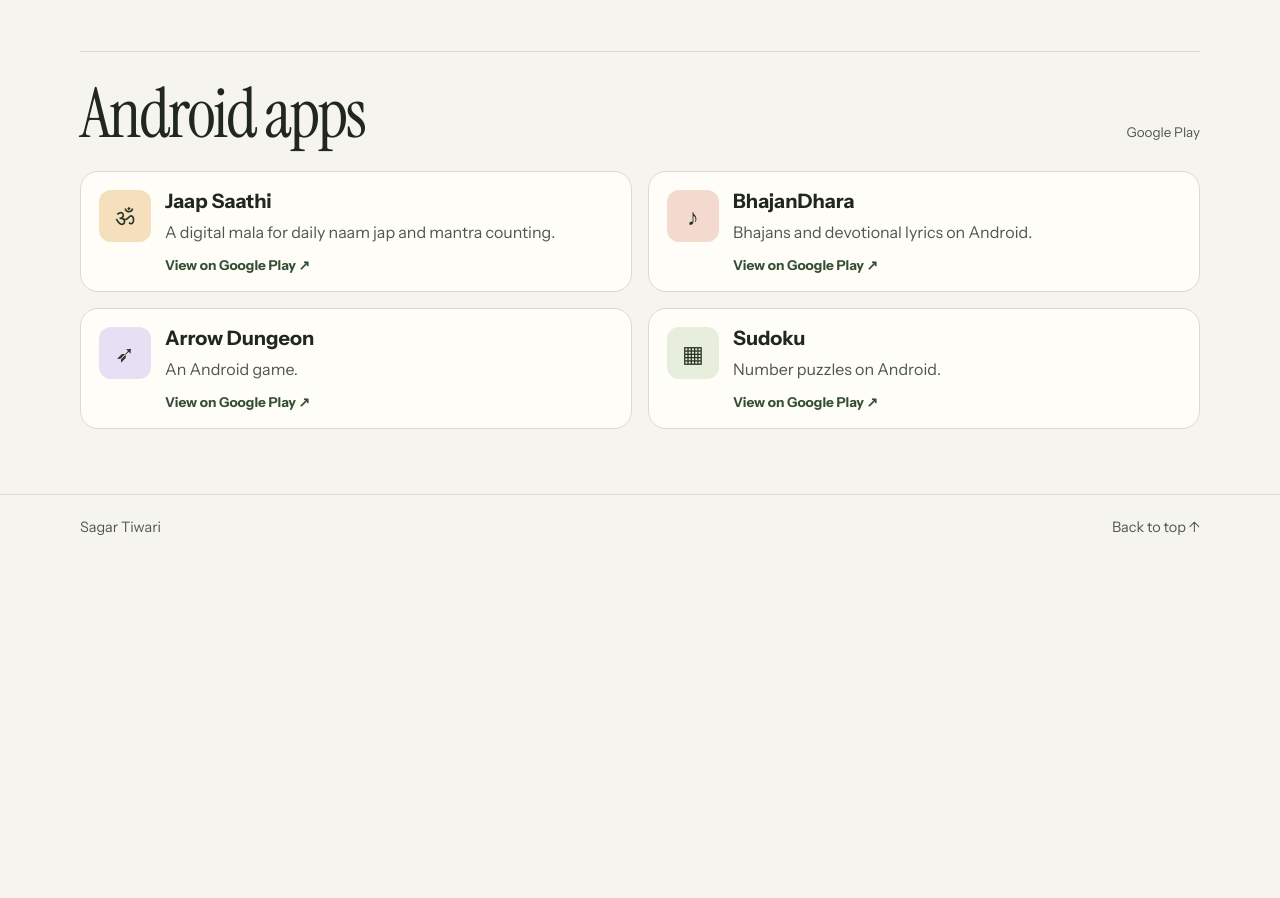
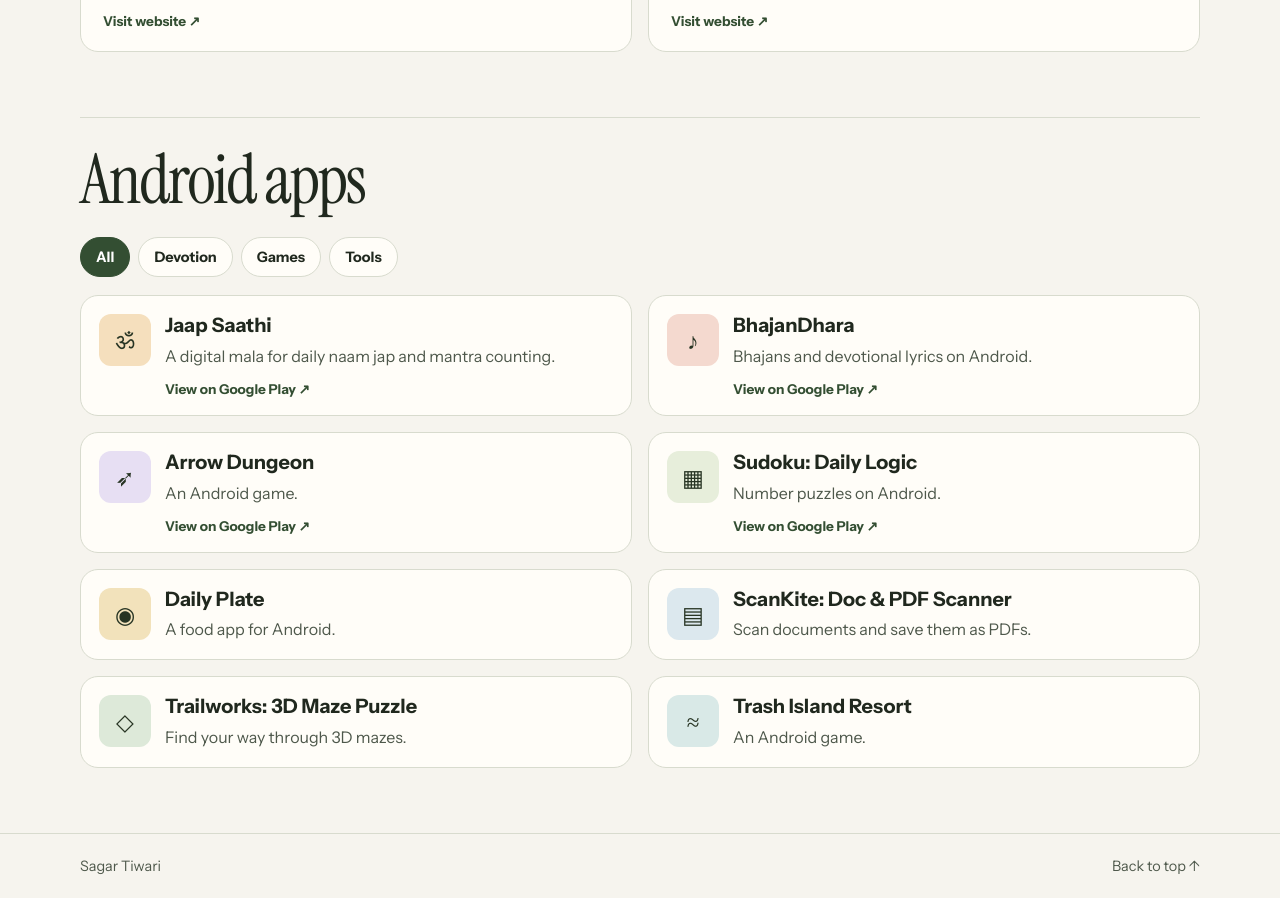
Before and after one commit to sagardevstudio/sagar-1711.github.io, a plain HTML site: page index.html in a window 1280 px wide. Shown: the part 1026-1924 px from the top of the page. Before the commit the page ends 1585 px from the top, so only its background shows below. Drawn offline with Linux system fonts and the light colour scheme.

Commit message:
Add app filters, animation, and four projects

```diff
--- a/index.html
+++ b/index.html
@@ -50,6 +50,25 @@ h3{font-size:1.24rem;line-height:1.2}
 .app-copy{display:grid;gap:6px}
 .app-icon{display:grid;place-items:center;width:52px;aspect-ratio:1;border-radius:12px;background:var(--tone,#e7eedb);color:#273423;font-size:1.45rem;font-family:Georgia,serif}
 .app-icon img{width:100%;border-radius:inherit}
+.hero{position:relative;isolation:isolate;overflow:hidden}
+.hero-orbit{position:absolute;z-index:-1;right:5%;top:13%;width:min(38vw,350px);aspect-ratio:1;border-radius:50%;border:1px solid #9ba691;background:radial-gradient(circle at 38% 30%,#e8eacb,#cedbc2 55%,#a8c2a6);box-shadow:0 0 0 18px #b8c9aa30,0 0 0 38px #b8c9aa18;animation:float 7s ease-in-out infinite alternate}
+.hero-orbit::after{content:"";position:absolute;inset:12%;border-radius:50%;border:1px dashed #47684880}
+@keyframes float{to{transform:translate(-8px,14px) rotate(12deg)}}
+.hero-actions{display:flex;gap:10px;flex-wrap:wrap;margin-top:26px}
+.pill,.filter{font:inherit;font-size:.9rem;font-weight:700;border:1px solid var(--line);border-radius:100px;padding:10px 15px;background:#fffdf8;color:var(--ink);cursor:pointer}
+.pill:first-child,.filter[aria-pressed="true"]{background:var(--accent);color:white;border-color:var(--accent)}
+.pill:hover,.filter:hover{border-color:var(--accent)}
+.filter:focus-visible{outline:3px solid #557249;outline-offset:4px}
+.filters[hidden]{display:none}
+.filters{display:flex;flex-wrap:wrap;gap:8px;margin-bottom:18px}
+.app[hidden]{display:none}
+.app:where(article):hover{transform:none}
+.app-copy h3{overflow-wrap:anywhere}
+.app-icon{transition:transform .25s ease}
+.app:hover .app-icon{transform:rotate(-8deg) scale(1.08)}
+.card.enter{animation:arrive .45s ease-out both}
+@media(max-width:680px){.hero-orbit{right:-8%;top:12%;opacity:.5}}
+@media(prefers-reduced-motion:reduce){.app:hover .app-icon{transform:none}}
 footer{border-top:1px solid var(--line);font-size:.9rem;color:var(--soft)}
 @keyframes arrive{from{opacity:0;transform:translateY(14px)}to{opacity:1;transform:translateY(0)}}
 @media(max-width:680px){.wrap{width:calc(100% - 32px)}.web-grid,.app-grid{grid-template-columns:1fr}.art{min-height:170px}.brand{max-width:10ch}.body{padding:18px}}
@@ -67,8 +86,10 @@ footer{border-top:1px solid var(--line);font-size:.9rem;color:var(--soft)}
 </header>
 <main class="wrap">
 <div class="hero">
+<div class="hero-orbit" aria-hidden="true"></div>
 <h1>Sagar <em>Tiwari.</em></h1>
 <p>I build websites and Android apps for learning, daily practice, and play.</p>
+<div class="hero-actions"><a class="pill" href="#websites">Explore websites ↓</a><a class="pill" href="#apps">Browse apps ↓</a></div>
 </div>
 <section id="websites" aria-labelledby="websites-heading">
 <div class="section-head"><h2 id="websites-heading">Websites</h2></div>
@@ -84,27 +105,67 @@ footer{border-top:1px solid var(--line);font-size:.9rem;color:var(--soft)}
 </div>
 </section>
 <section id="apps" aria-labelledby="apps-heading">
-<div class="section-head"><h2 id="apps-heading">Android apps</h2><span>Google Play</span></div>
+<div class="section-head"><h2 id="apps-heading">Android apps</h2></div>
+<div class="filters" role="group" aria-label="Filter apps" hidden>
+<button class="filter" type="button" aria-pressed="true" data-filter="all">All</button>
+<button class="filter" type="button" aria-pressed="false" data-filter="devotion">Devotion</button>
+<button class="filter" type="button" aria-pressed="false" data-filter="games">Games</button>
+<button class="filter" type="button" aria-pressed="false" data-filter="tools">Tools</button>
+</div>
 <div class="app-grid">
-<a class="card app" href="https://play.google.com/store/apps/details?id=com.sagartiwari.jaapsaathi">
+<a class="card app" data-category="devotion" href="https://play.google.com/store/apps/details?id=com.sagartiwari.jaapsaathi">
 <span class="app-icon" style="--tone:#f5dfbd" aria-hidden="true">ॐ</span>
 <div class="app-copy"><h3>Jaap Saathi</h3><p>A digital mala for daily naam jap and mantra counting.</p><span class="action">View on Google Play ↗</span></div>
 </a>
-<a class="card app" href="https://play.google.com/store/apps/details?id=com.bhajandhara.app">
+<a class="card app" data-category="devotion" href="https://play.google.com/store/apps/details?id=com.bhajandhara.app">
 <span class="app-icon" style="--tone:#f4d9cf" aria-hidden="true">♪</span>
 <div class="app-copy"><h3>BhajanDhara</h3><p>Bhajans and devotional lyrics on Android.</p><span class="action">View on Google Play ↗</span></div>
 </a>
-<a class="card app" href="https://play.google.com/store/apps/details?id=com.sagartiwari.arrowdungeon">
+<a class="card app" data-category="games" href="https://play.google.com/store/apps/details?id=com.sagartiwari.arrowdungeon">
 <span class="app-icon" style="--tone:#e7dff3" aria-hidden="true">➶</span>
 <div class="app-copy"><h3>Arrow Dungeon</h3><p>An Android game.</p><span class="action">View on Google Play ↗</span></div>
 </a>
-<a class="card app" href="https://play.google.com/store/apps/details?id=com.sagartiwari.sudoku">
+<a class="card app" data-category="games" href="https://play.google.com/store/apps/details?id=com.sagartiwari.sudoku">
 <span class="app-icon" aria-hidden="true">▦</span>
-<div class="app-copy"><h3>Sudoku</h3><p>Number puzzles on Android.</p><span class="action">View on Google Play ↗</span></div>
+<div class="app-copy"><h3>Sudoku: Daily Logic</h3><p>Number puzzles on Android.</p><span class="action">View on Google Play ↗</span></div>
 </a>
+<article class="card app" data-category="tools">
+<span class="app-icon" style="--tone:#f2e2bb" aria-hidden="true">◉</span>
+<div class="app-copy"><h3>Daily Plate</h3><p>A food app for Android.</p></div>
+</article>
+<article class="card app" data-category="tools">
+<span class="app-icon" style="--tone:#dce8ee" aria-hidden="true">▤</span>
+<div class="app-copy"><h3>ScanKite: Doc & PDF Scanner</h3><p>Scan documents and save them as PDFs.</p></div>
+</article>
+<article class="card app" data-category="games">
+<span class="app-icon" style="--tone:#dde9d9" aria-hidden="true">◇</span>
+<div class="app-copy"><h3>Trailworks: 3D Maze Puzzle</h3><p>Find your way through 3D mazes.</p></div>
+</article>
+<article class="card app" data-category="games">
+<span class="app-icon" style="--tone:#d9e9e7" aria-hidden="true">≈</span>
+<div class="app-copy"><h3>Trash Island Resort</h3><p>An Android game.</p></div>
+</article>
 </div>
 </section>
 </main>
 <footer><div class="wrap footer-inner"><span>Sagar Tiwari</span><a href="#top">Back to top ↑</a></div></footer>
+<script>
+const filters = document.querySelector('.filters');
+const buttons = [...filters.querySelectorAll('button')];
+const apps = [...document.querySelectorAll('.app')];
+filters.hidden = false;
+filters.addEventListener('click', event => {
+  const selected = event.target.closest('button[data-filter]');
+  if (!selected || selected.getAttribute('aria-pressed') === 'true') return;
+  for (const button of buttons) {
+    button.setAttribute('aria-pressed', String(button === selected));
+  }
+  for (const app of apps) {
+    const show = selected.dataset.filter === 'all' || app.dataset.category === selected.dataset.filter;
+    app.classList.toggle('enter', show && app.hidden);
+    app.hidden = !show;
+  }
+});
+</script>
 </body>
 </html>
```
